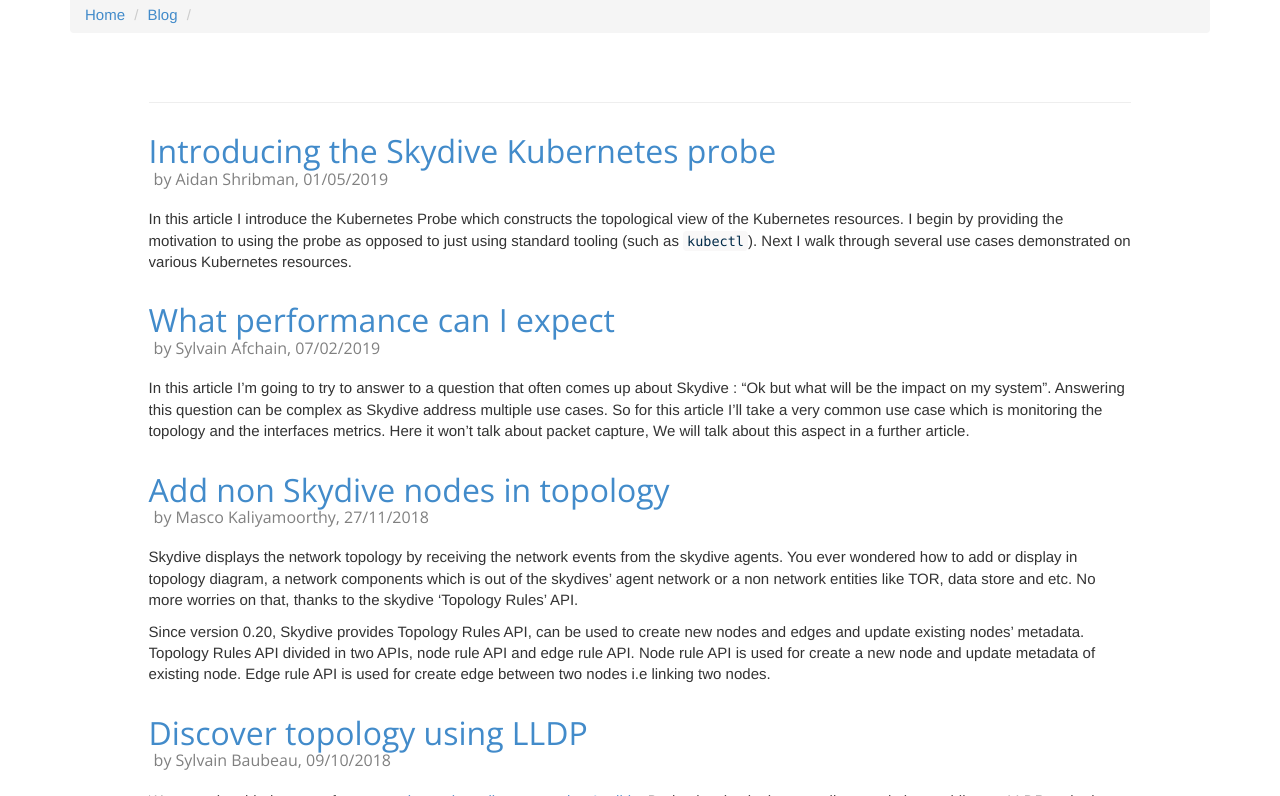
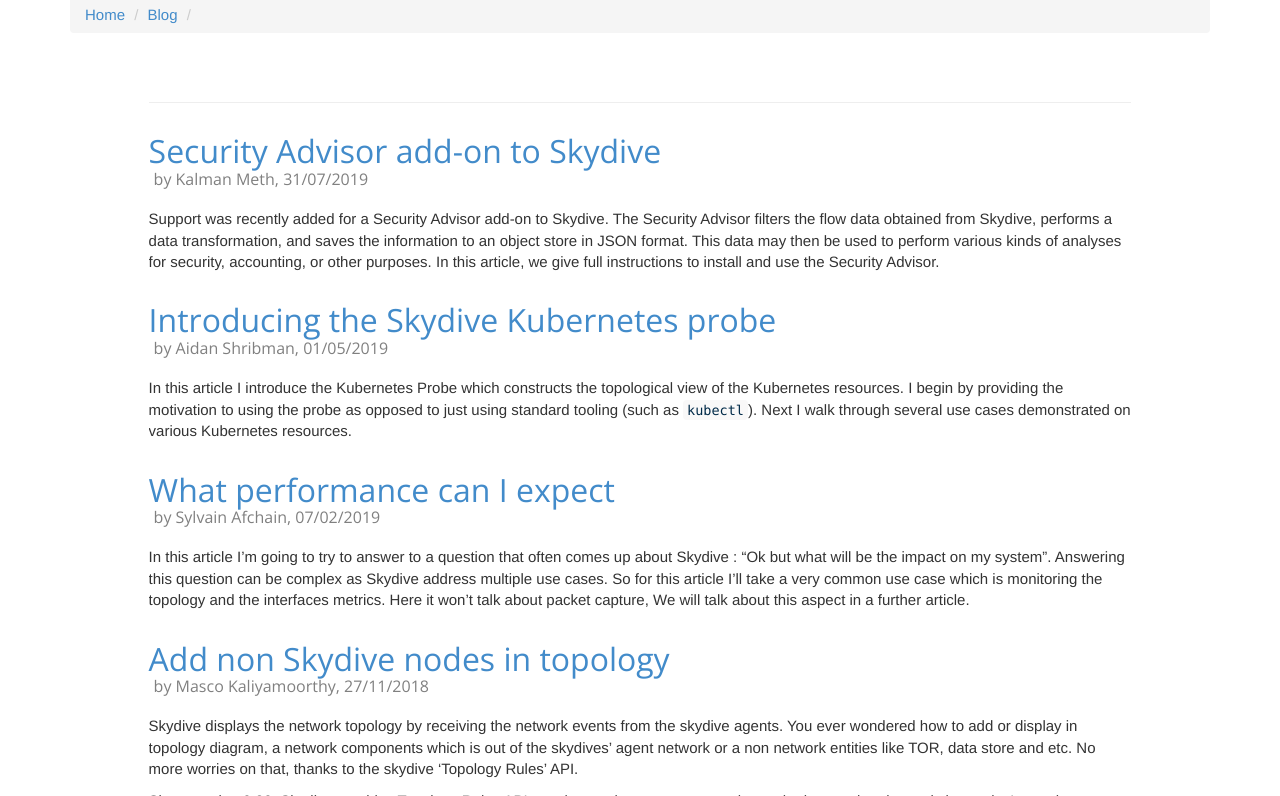
Before and after one commit to skydive-project/skydive.network, a Jekyll site: the page built from blog/index.md, in a window 1280 px wide and 900 px high, cut to the strip 104-900 px from the top of the window. Built offline with Jekyll 4.4.1, drawn with Linux system fonts in a browser that asks for light colours; nearby versions of some CDN libraries.

Commit message:
incorporated secadvisor blog into index page

```diff
--- a/blog/index.md
+++ b/blog/index.md
@@ -2,6 +2,13 @@
 title: Blog
 layout: blog-index
 ---
+
+# [Security Advisor add-on to Skydive](/blog/secadvisor.html)
+## by Kalman Meth, 31/07/2019
+
+Support was recently added for a Security Advisor add-on to Skydive.
+The Security Advisor filters the flow data obtained from Skydive, performs a data transformation, and saves the information to an object store in JSON format. This data may then be used to perform various kinds of analyses for security, accounting, or other purposes.
+In this article, we give full instructions to install and use the Security Advisor.
 
 # [Introducing the Skydive Kubernetes probe](/blog/k8s-probe.html)
 ## by Aidan Shribman, 01/05/2019
```
